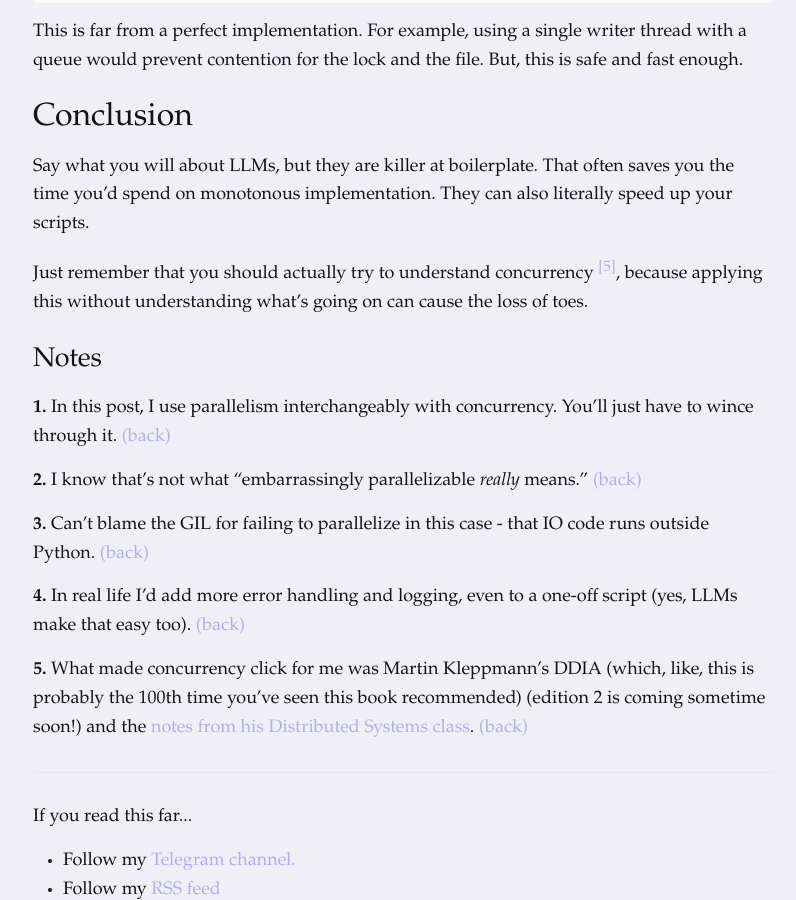
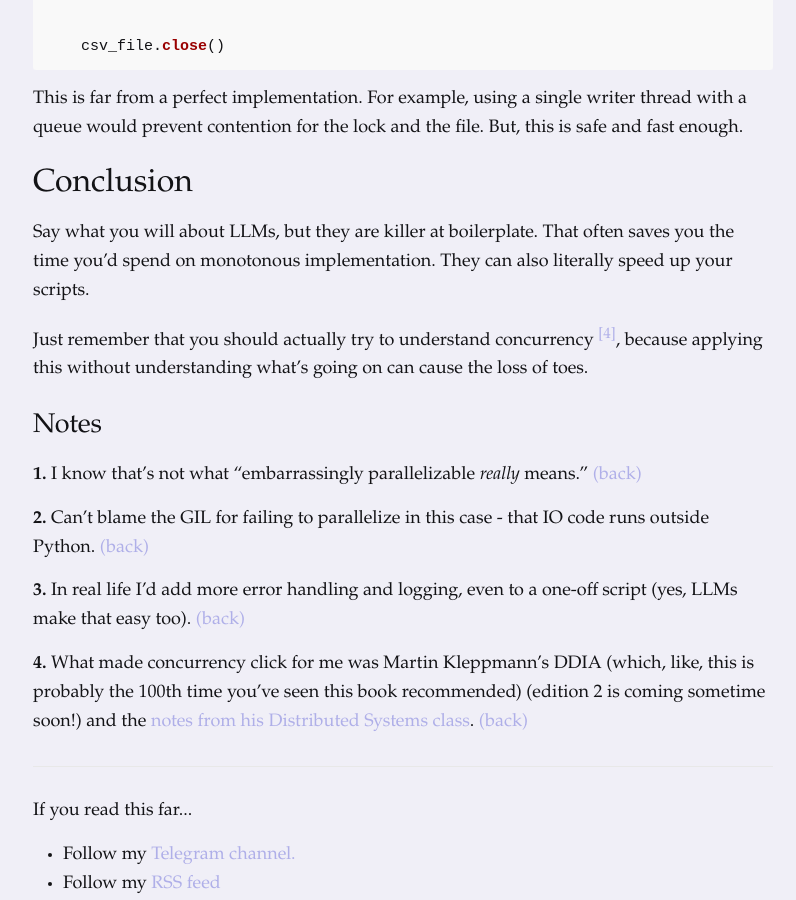
Before and after one commit to dmazin/dmazin.github.io, a Jekyll site: the page built from _posts/2025-02-28-llm-parallelism.md, in a window 1280 px wide and 900 px high, scrolled down 5847 px. Shown: the whole window, without its empty margins (237-1033 px from the left). Built offline with Jekyll 4.4.1, drawn with Linux system fonts in a browser that asks for light colours; some of the changed text lies outside the part shown.

Commit message:
more work

```diff
--- a/_posts/2025-02-28-llm-parallelism.md
+++ b/_posts/2025-02-28-llm-parallelism.md
@@ -206,15 +208,13 @@ This is far from a perfect implementation. For example, using a single writer th
 
 Say what you will about LLMs, but they are killer at boilerplate. That often saves you the time you'd spend on monotonous implementation. They can also literally speed up your scripts.
 
-Just remember that you should actually try to understand concurrency <a name="learn-concurrency-return"></a><sup>[[5]](#learn-concurrency)</sup>, because applying this without understanding what's going on can cause the loss of toes.
+Just remember that you should actually try to understand concurrency <a name="learn-concurrency-return"></a><sup>[[4]](#learn-concurrency)</sup>, because applying this without understanding what's going on can cause the loss of toes.
 
 # Notes
-<a name="parallelism-footnote"></a>**1.** In this post, I use parallelism interchangeably with concurrency. You'll just have to wince through it. <a href="#parallelism-footnote-return">(back)</a>
+<a name="as-name-suggests"></a>**1.** I know that's not what "embarrassingly parallelizable _really_ means." <a href="#as-name-suggests-return">(back)</a>
 
-<a name="as-name-suggests"></a>**2.** I know that's not what "embarrassingly parallelizable _really_ means." <a href="#as-name-suggests-return">(back)</a>
+<a name="gil-footnote"></a>**2.** Can't blame the GIL for failing to parallelize in this case - that IO code runs outside Python. <a href="#gil-footnote-return">(back)</a>
 
-<a name="gil-footnote"></a>**3.** Can't blame the GIL for failing to parallelize in this case - that IO code runs outside Python. <a href="#gil-footnote-return">(back)</a>
+<a name="error-handling"></a>**3.** In real life I'd add more error handling and logging, even to a one-off script (yes, LLMs make that easy too). <a href="#error-handling-return">(back)</a>
 
-<a name="error-handling"></a>**4.** In real life I'd add more error handling and logging, even to a one-off script (yes, LLMs make that easy too). <a href="#error-handling-return">(back)</a>
-
-<a name="learn-concurrency"></a>**5.** What made concurrency click for me was Martin Kleppmann's DDIA (which, like, this is probably the 100th time you've seen this book recommended) (edition 2 is coming sometime soon!) and the <a href="https://www.cl.cam.ac.uk/teaching/2122/ConcDisSys/dist-sys-notes.pdf">notes from his Distributed Systems class</a>. <a href="#learn-concurrency-return">(back)</a>
+<a name="learn-concurrency"></a>**4.** What made concurrency click for me was Martin Kleppmann's DDIA (which, like, this is probably the 100th time you've seen this book recommended) (edition 2 is coming sometime soon!) and the <a href="https://www.cl.cam.ac.uk/teaching/2122/ConcDisSys/dist-sys-notes.pdf">notes from his Distributed Systems class</a>. <a href="#learn-concurrency-return">(back)</a>
```
Also changed, not shown: other parts of _posts/2025-02-28-llm-parallelism.md (+6 -4 lines).
